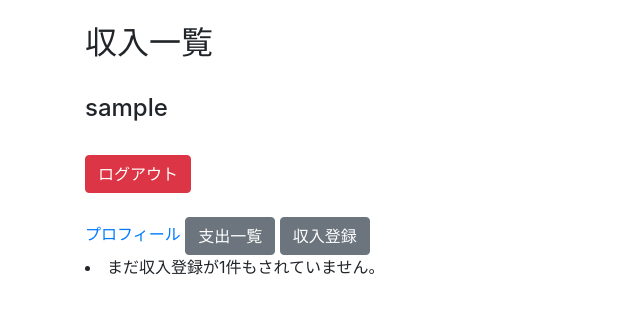
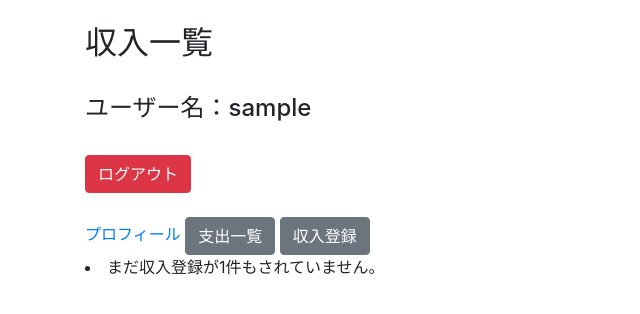
Before and after one commit to Franco-M-Enzian/ScholarManage, a Django app: page /finances/income/list/ in a window 1280 px wide. Shown: the part 56-370 px from the top of the page, without its empty margins (0-640 px from the left). Run offline with Django 5.2, Linux system fonts and the light colour scheme; the visitor is signed in with stand-in values (Sample User, id 1); data that the repository does not hold is empty; some libraries are stand-ins or nearby versions.

Commit message:
Add a "Username："

```diff
--- a/templates/finances/expense_list.html
+++ b/templates/finances/expense_list.html
@@ -8,7 +8,7 @@
 {% block content %}
 {% if user.is_authenticated %}
 <br>
-<h4>{{ user.username }}</h4>
+<h4>ユーザー名：{{ user.username }}</h4>
 <br>
 <form method="post" action="{% url 'accounts:logout' %}">
     {% csrf_token %}
--- a/templates/finances/income_list.html
+++ b/templates/finances/income_list.html
@@ -8,7 +8,7 @@
 {% block content %}
 {% if user.is_authenticated %}
 <br>
-<h4>{{ user.username }}</h4>
+<h4>ユーザー名：{{ user.username }}</h4>
 <br>
 <form method="post" action="{% url 'accounts:logout' %}">
     {% csrf_token %}
```
